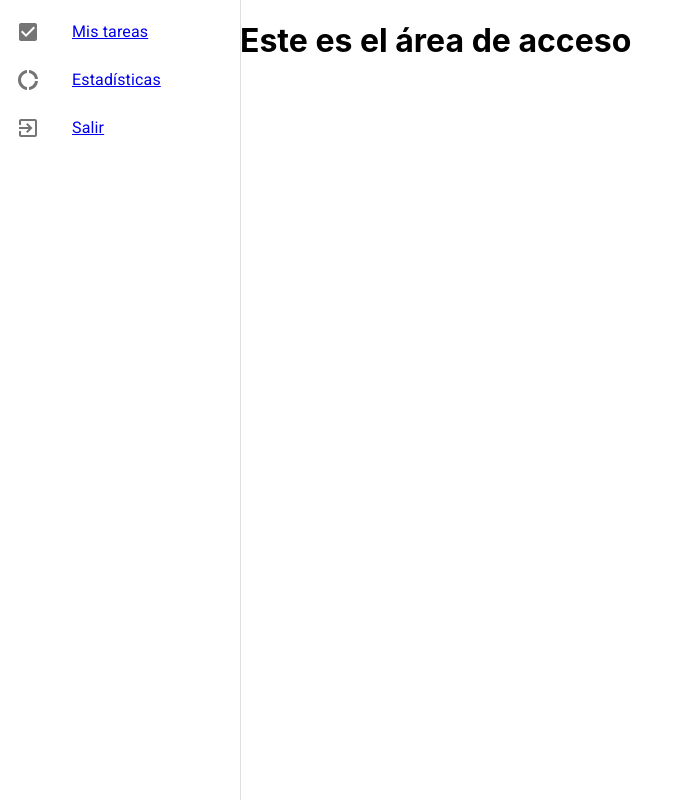
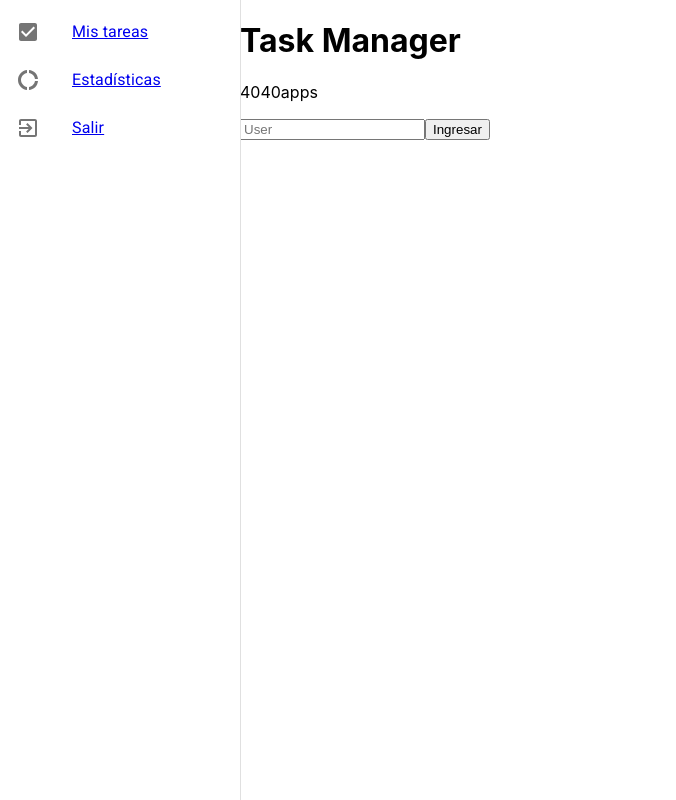
Before and after one commit to MonseSalasVi/TalentApp, a React (Create React App) app: page /access in a window 1280 px wide. Shown: the whole page, without its empty margins (0-676 px from the left). Built offline with nearby package versions, Linux system fonts and the light colour scheme.

Commit message:
se realiza el componente de acces con boton e input funcionales

```diff
--- a/src/components/access.jsx
+++ b/src/components/access.jsx
@@ -1,11 +1,32 @@
-import React from 'react';
+import React, { useState } from 'react';
 
 const Access = () => {
+  const [user, setUser] = useState('');
+
+  function searchUserinData() {
+    console.log(user)
+  }
+
   return (
-    <>
-      <h1>Este es el área de acceso</h1>
-    </>
-  );
+    <div>
+      <div>
+        <h1>Task Manager</h1>
+        <p>4040apps</p>
+      </div>
+      <div className=''>
+        <input
+          placeholder='User'
+          onChange={((e) => {
+            setUser(e.target.value)
+          })}
+        />
+
+        <button onClick={searchUserinData} type='submit'> Ingresar</button>
+
+      </div>
+
+    </div>
+  )
 };
 
 export default Access;
```
